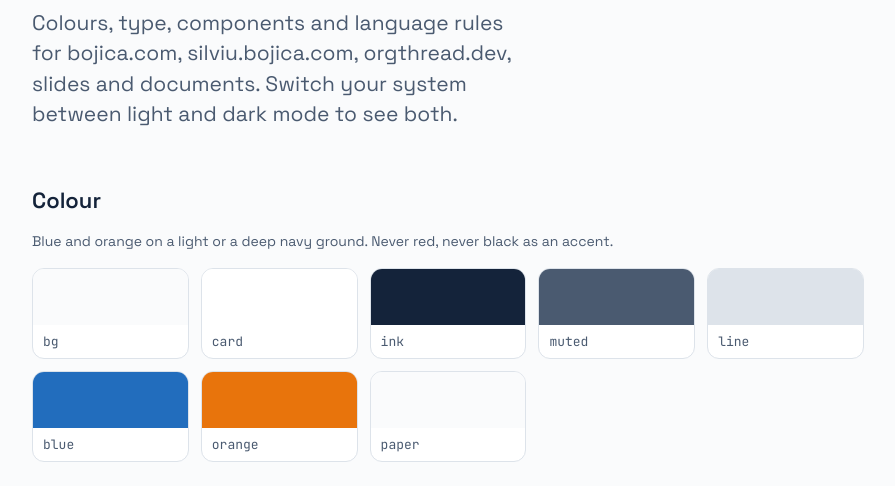
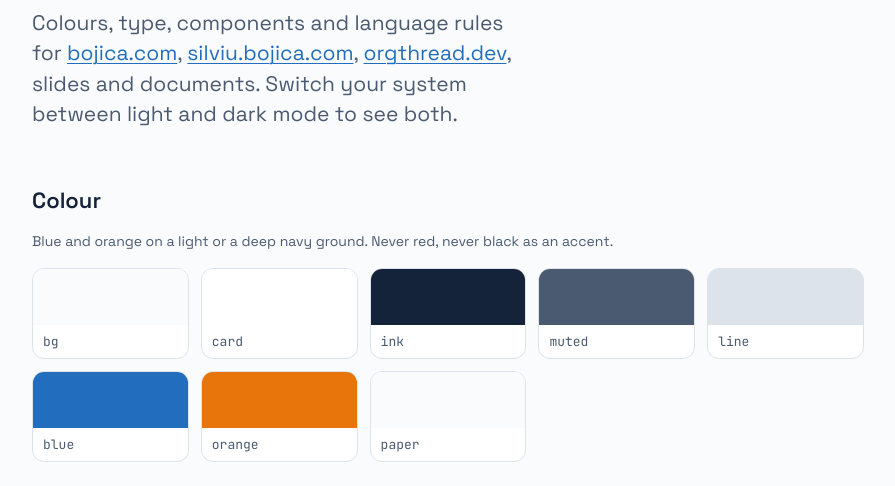
Before and after one commit to bojicas/bojicas-design-system, a plain HTML site: page example/index.html in a window 1280 px wide. Shown: the part 314-800 px from the top of the page, without its empty margins (192-1087 px from the left). Drawn offline with Linux system fonts and the light colour scheme.

Commit message:
Language: every web address in a text is a link
A new rule: when a text names a site, the name links to it; on slides
and in print the address is written in full. No sentence starts with a
lower-case address. The docs and the example page follow it now, and
the card button reads "Own site example".

Co-Authored-By: Claude Opus 5.5 <noreply@anthropic.com>

```diff
--- a/example/index.html
+++ b/example/index.html
@@ -16,6 +16,7 @@
   .swatch span { display: block; height: 56px; }
   .swatch code { display: block; padding: 8px 10px; font-family: var(--mono); font-size: var(--size-label); color: var(--muted); }
   .type-sample > * + * { margin-top: 12px; }
+  .prose-links a { color: var(--blue); text-decoration-thickness: 1px; text-underline-offset: 3px; }
 </style>
 </head>
 <body>
@@ -24,7 +25,7 @@
 
   <p class="eyebrow" style="margin-top: 32px">Bojicas Design System 0.1.0</p>
   <h1 class="display" style="margin-top: 22px">One look for every public page.</h1>
-  <p class="lead">Colours, type, components and language rules for bojica.com, silviu.bojica.com, orgthread.dev, slides and documents. Switch your system between light and dark mode to see both.</p>
+  <p class="lead prose-links">Colours, type, components and language rules for <a href="https://bojica.com/">bojica.com</a>, <a href="https://silviu.bojica.com/">silviu.bojica.com</a>, <a href="https://orgthread.dev/">orgthread.dev</a>, slides and documents. Switch your system between light and dark mode to see both.</p>
 
   <section class="section" aria-labelledby="colour">
     <h2 id="colour">Colour</h2>
@@ -70,7 +71,7 @@
         <h3 class="title" style="margin-top: 24px; font-size: clamp(30px, 4vw, 38px)">A name</h3>
         <p class="role">A role</p>
         <p class="about">One short line about what this person does.</p>
-        <a class="button" href="https://silviu.bojica.com/">their-site.example<span class="arrow arrow-own" aria-hidden="true">→</span></a>
+        <a class="button" href="https://silviu.bojica.com/">Own site example<span class="arrow arrow-own" aria-hidden="true">→</span></a>
       </section>
       <section class="card">
         <div class="avatar" role="img" aria-label="Empty circle in place of a pen drawing"></div>
```
Also changed, not shown: 2 other files.
